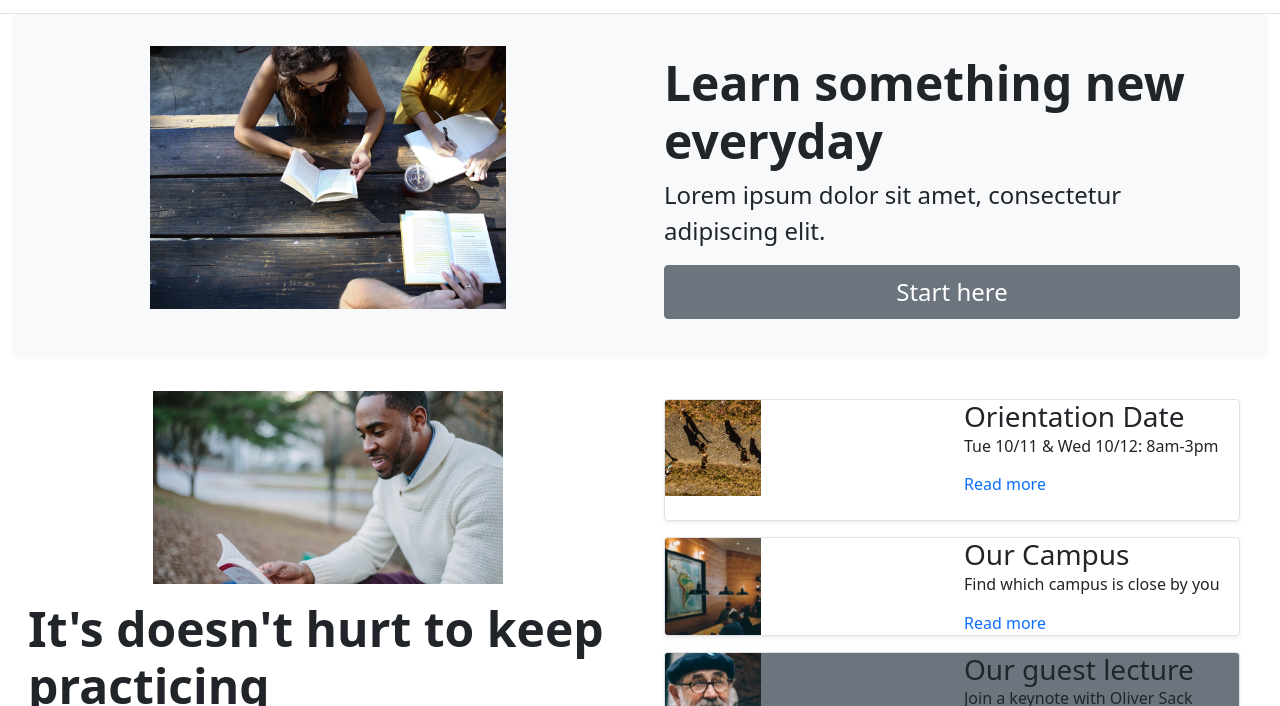
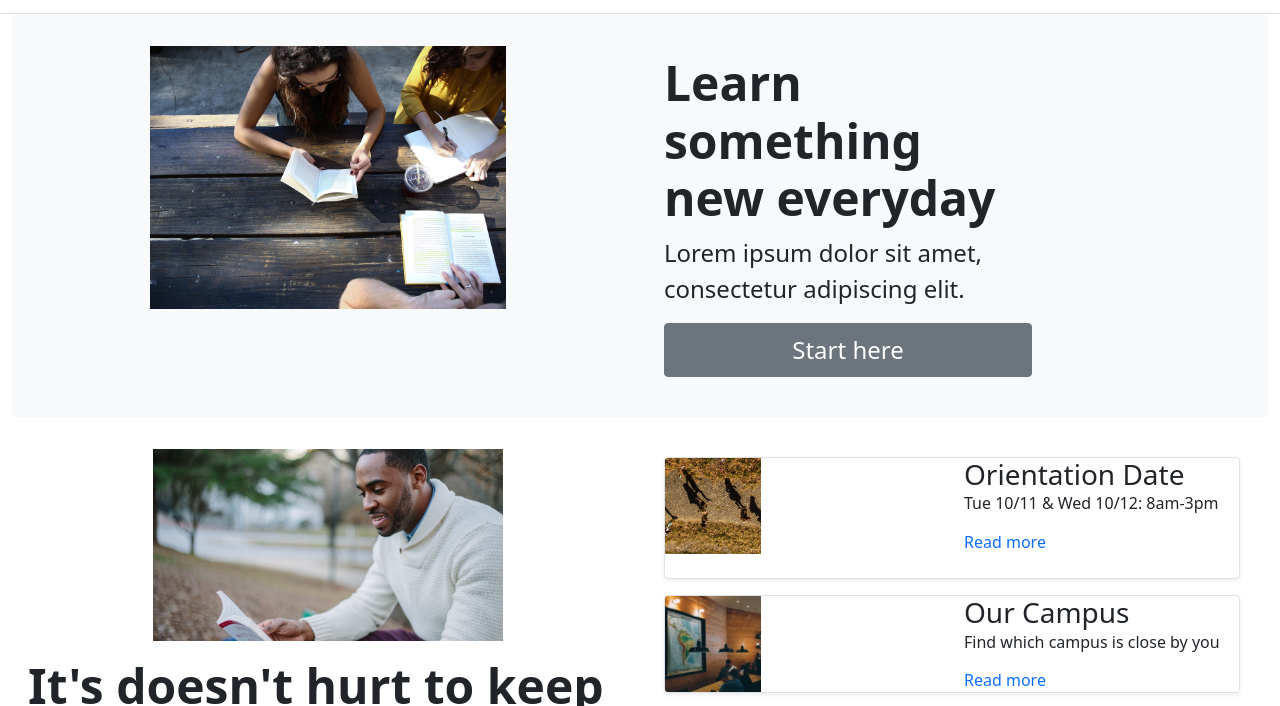
Before and after one commit to Komsakorn/komsakorn.github.io, a plain HTML site: page colmar-academy/index.html in a window 1280 px wide. Shown: the part 51-757 px from the top of the page. Drawn offline with nearby package versions, Linux system fonts and the light colour scheme.

Commit message:
Merge branch 'main' of github.com:Komsakorn/komsakorn.github.io

```diff
--- a/colmar-academy/index.html
+++ b/colmar-academy/index.html
@@ -36,7 +36,7 @@
                     <div class="img-fluid col-6 p-3 text-center">
                         <img src="./assets/images/banner.jpg" width="60%" height="auto">
                         </div>
-                    <div class="col-md-6 p-4">
+                    <div class="col-md-4 p-4">
                 <h1 class="display-5 fw-bold">Learn something new everyday</h1>
                 <p class="fs-4">Lorem ipsum dolor sit amet, consectetur adipiscing elit.</p>
                     <div class="d-grid gap-2 col-12 mx-auto">
```
